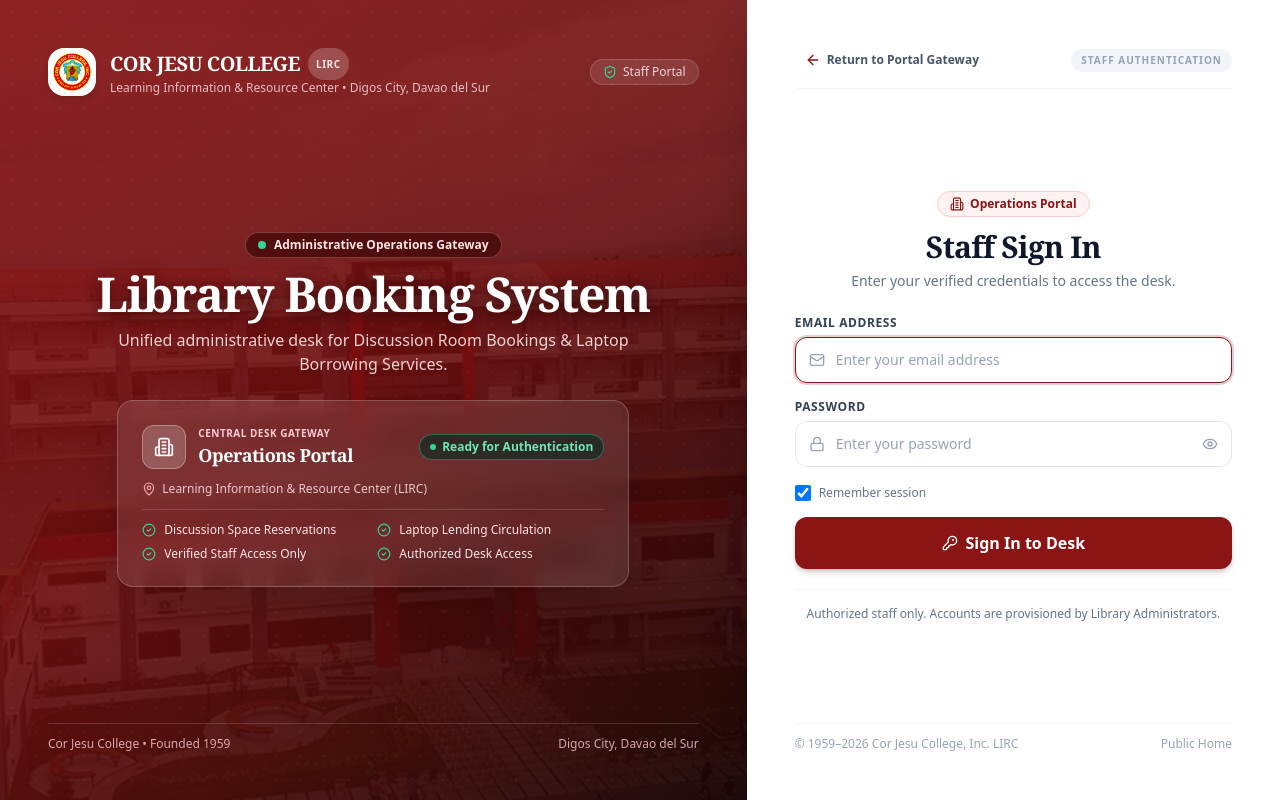
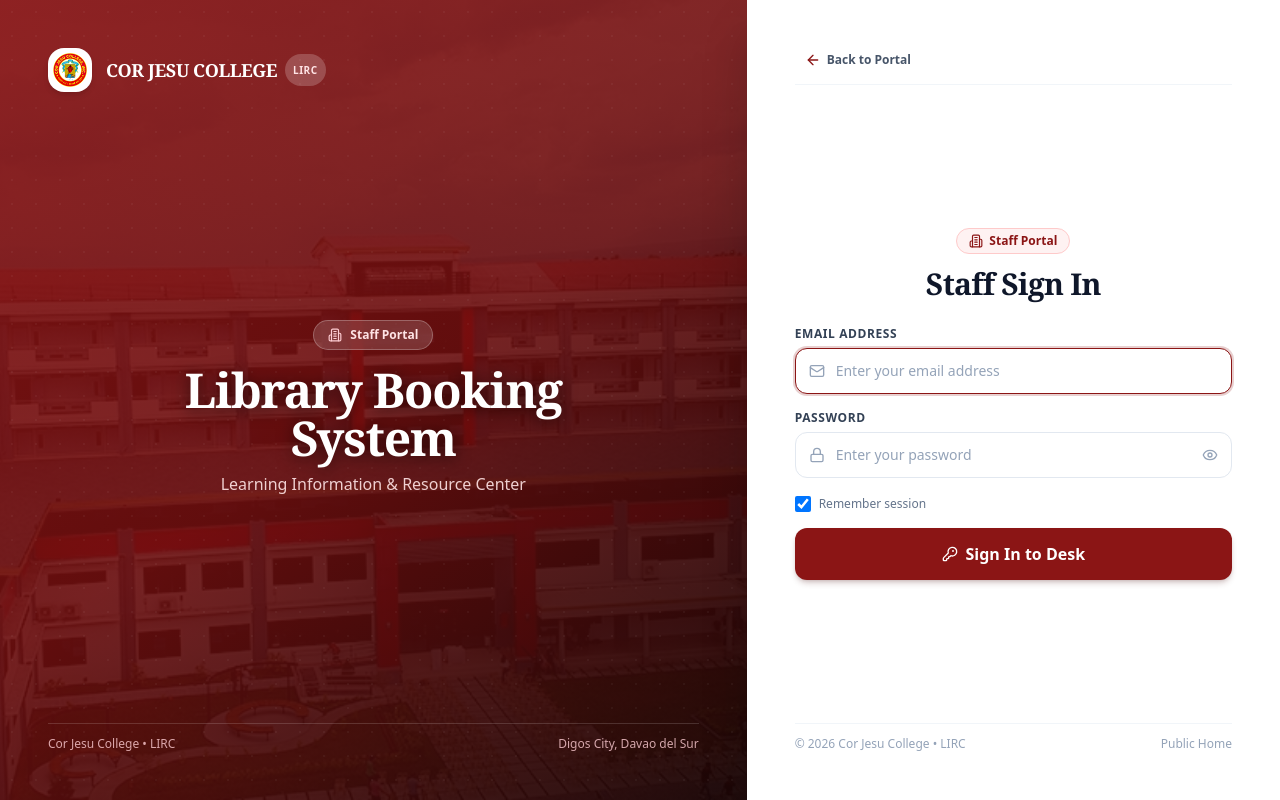
Before and after one commit to ZAndrie/library-booking, a Next.js app: page /login in a window 1280 px wide. Built offline with nearby package versions, Linux system fonts and the light colour scheme.

Commit message:
Remove unnecessary text and cards from login page

```diff
--- a/src/frontend/views/LoginView.tsx
+++ b/src/frontend/views/LoginView.tsx
@@ -14,11 +14,8 @@ import {
   EyeOff,
   Loader2,
   AlertCircle,
-  CheckCircle2,
   Building2,
-  ShieldCheck,
   KeyRound,
-  MapPin,
 } from 'lucide-react';
 
 export default function LoginView() {
@@ -40,61 +37,25 @@ export default function LoginView() {
         return {
           name: 'Discussion Rooms Portal',
           subtitle: 'Collaborative Space Reservations',
-          location: '2nd Floor Left Wing, Norbert Building (Inside Library)',
           icon: DoorOpen,
-          badge: 'Discussion Space Desk',
-          status: 'Active Management Console',
-          chips: [
-            'Collaborative Space Reservations',
-            'Enforces 3 to 15 Student Capacity',
-            'Equipped with Table & Chairs',
-            'Collision-Free Scheduler',
-          ],
         };
       case 'laptops':
         return {
           name: 'Laptop Borrowing Services',
           subtitle: 'Circulation & Hardware Custody Desk',
-          location: 'LIRC Circulation Counter • Hardware Shelf A',
           icon: Laptop,
-          badge: 'Laptop Services Desk',
-          status: 'Circulation Counter Ready',
-          chips: [
-            'Hardware Fleet & Device Checkouts',
-            'Real-Time Overdue Timers',
-            'Return Condition Audits',
-            'Hardware Custody Logs',
-          ],
         };
       case 'dashboard':
         return {
           name: 'Unified Operations Dashboard',
-          subtitle: 'Consolidated Administrative Command',
-          location: 'LIRC Administrative Operations Hub',
+          subtitle: 'Administrative Operations Hub',
           icon: LayoutDashboard,
-          badge: 'Master Supervisory Desk',
-          status: 'All Systems Online',
-          chips: [
-            'Simultaneous Multi-Desk View',
-            'Unified Booking & Loan Ledgers',
-            'Staff Activity Audit Trails',
-            'Real-Time Facility Analytics',
-          ],
         };
       default:
         return {
-          name: 'Operations Portal',
-          subtitle: 'LIRC Counter Administration Desk',
-          location: 'Learning Information & Resource Center (LIRC)',
+          name: 'Staff Portal',
+          subtitle: 'Learning Information & Resource Center',
           icon: Building2,
-          badge: 'Central Desk Gateway',
-          status: 'Ready for Authentication',
-          chips: [
-            'Discussion Space Reservations',
-            'Laptop Lending Circulation',
-            'Verified Staff Access Only',
-            'Authorized Desk Access',
-          ],
         };
     }
   };
@@ -194,8 +155,7 @@ export default function LoginView() {
 
           <div className="inline-flex items-center gap-1.5 px-2.5 py-1 rounded-full bg-white/10 backdrop-blur-xs border border-white/15 text-[11px] text-rose-100 font-semibold shrink-0">
             <PortalIcon className="w-3.5 h-3.5 text-rose-200" />
-            <span className="hidden sm:inline">{portalDetails.name}</span>
-            <span className="sm:hidden">{portalDetails.badge}</span>
+            <span>{portalDetails.name}</span>
           </div>
         </div>
       </div>
@@ -234,9 +194,8 @@ export default function LoginView() {
         </div>
 
         {/* Top: School Brand & Seal */}
-        <div className="relative z-10 flex items-center justify-between gap-4 w-full">
-          <div className="flex items-center gap-3.5">
-            <div className="w-11 h-11 sm:w-12 sm:h-12 rounded-2xl bg-white p-1 border border-white/20 shadow-md flex items-center justify-center shrink-0">
+        <div className="relative z-10 flex items-center gap-3.5 w-full">
+          <div className="w-11 h-11 rounded-2xl bg-white p-1 border border-white/20 shadow-md flex items-center justify-center shrink-0">
             <img
               src="/cjc-logo.png"
               alt="Cor Jesu College Official Seal"
@@ -246,82 +205,34 @@ export default function LoginView() {
             />
           </div>
           <div>
-              <div className="font-serif font-bold text-base sm:text-lg xl:text-xl text-white tracking-tight leading-tight flex items-center gap-2">
+            <div className="font-serif font-bold text-base sm:text-lg text-white tracking-tight leading-tight flex items-center gap-2">
               COR JESU COLLEGE
               <span className="text-[10px] font-sans font-bold bg-white/20 text-rose-100 px-2 py-0.5 rounded-full uppercase tracking-wider backdrop-blur-xs">
                 LIRC
               </span>
             </div>
-              <div className="text-xs text-rose-100/80 font-medium">
-                Learning Information & Resource Center • Digos City, Davao del Sur
-              </div>
           </div>
         </div>
 
-          <div className="hidden sm:inline-flex items-center gap-1.5 px-3 py-1 rounded-full bg-white/10 backdrop-blur-xs border border-white/15 text-xs text-rose-100/90 font-medium">
-            <ShieldCheck className="w-3.5 h-3.5 text-emerald-400" />
-            <span>Staff Portal</span>
-          </div>
+        {/* Center: Clean Minimal Showcase */}
+        <div className="relative z-10 my-auto py-4 max-w-lg w-full mx-auto text-center flex flex-col items-center">
+          <div className="inline-flex items-center gap-2 px-3.5 py-1.5 rounded-full bg-white/15 border border-white/25 text-rose-100 text-xs font-semibold mb-4 backdrop-blur-md">
+            <PortalIcon className="w-3.5 h-3.5 text-rose-200" />
+            <span>{portalDetails.name}</span>
           </div>
 
-        {/* Center: Centered Text & Centered Frosted Card */}
-        <div className="relative z-10 my-auto py-4 max-w-xl w-full mx-auto text-center flex flex-col items-center">
-          <div className="inline-flex items-center gap-2 px-3 py-1 rounded-full bg-red-950/80 border border-red-300/30 text-rose-100 text-xs font-semibold mb-3 backdrop-blur-md shadow-xs mx-auto">
-            <span className="w-2 h-2 rounded-full bg-emerald-400 animate-pulse" />
-            Administrative Operations Gateway
-          </div>
-
-          <h1 className="font-serif text-3xl sm:text-4xl xl:text-5xl font-bold tracking-tight text-white leading-tight drop-shadow-[0_2px_8px_rgba(0,0,0,0.6)] mb-2.5 text-center">
+          <h1 className="font-serif text-4xl xl:text-5xl font-bold tracking-tight text-white leading-tight drop-shadow-[0_2px_8px_rgba(0,0,0,0.6)] mb-2.5 text-center">
             Library Booking System
           </h1>
 
-          <p className="text-sm sm:text-base text-rose-100/90 leading-relaxed font-normal mb-6 max-w-lg mx-auto text-center">
-            Unified administrative desk for Discussion Room Bookings & Laptop Borrowing Services.
+          <p className="text-sm sm:text-base text-rose-100/90 font-medium text-center">
+            {portalDetails.subtitle}
           </p>
-
-          {/* Centered Frosted Glassmorphism Feature Card */}
-          <div className="bg-white/10 backdrop-blur-md border border-white/20 rounded-2xl p-5 sm:p-6 shadow-2xl text-white w-full max-w-lg mx-auto">
-            <div className="flex flex-col sm:flex-row items-center justify-between gap-3 mb-3 text-center sm:text-left">
-              <div className="flex items-center gap-3">
-                <div className="w-11 h-11 rounded-xl bg-white/20 border border-white/30 flex items-center justify-center shrink-0 shadow-inner">
-                  <PortalIcon className="w-5 h-5 text-white" />
-                </div>
-                <div>
-                  <div className="text-[10px] uppercase font-bold tracking-wider text-rose-200">
-                    {portalDetails.badge}
-                  </div>
-                  <h2 className="font-serif text-lg font-bold text-white tracking-tight">
-                    {portalDetails.name}
-                  </h2>
-                </div>
         </div>
 
-              <span className="inline-flex items-center gap-1.5 px-2.5 py-1 rounded-full bg-emerald-950/60 border border-emerald-400/40 text-emerald-300 text-xs font-semibold shrink-0">
-                <span className="w-1.5 h-1.5 rounded-full bg-emerald-400 animate-pulse" />
-                {portalDetails.status}
-              </span>
-            </div>
-
-            <p className="text-xs text-rose-100/85 mb-3 text-center sm:text-left font-medium flex items-center justify-center sm:justify-start gap-1.5">
-              <MapPin className="w-3.5 h-3.5 text-rose-300 shrink-0" />
-              <span>{portalDetails.location}</span>
-            </p>
-
-            {/* 4 Clean Feature Chips */}
-            <div className="grid grid-cols-1 sm:grid-cols-2 gap-2 pt-3 border-t border-white/15 text-xs text-rose-100 text-left">
-              {portalDetails.chips.map((chip, index) => (
-                <div key={index} className="flex items-center gap-2">
-                  <CheckCircle2 className="w-3.5 h-3.5 text-emerald-400 shrink-0" />
-                  <span>{chip}</span>
-                </div>
-              ))}
-            </div>
-          </div>
-        </div>
-
-        {/* Bottom: Institutional Heritage */}
+        {/* Bottom */}
         <div className="relative z-10 pt-3 border-t border-white/15 flex items-center justify-between text-xs text-rose-200/80 font-medium w-full">
-          <div>Cor Jesu College • Founded 1959</div>
+          <div>Cor Jesu College • LIRC</div>
           <div>Digos City, Davao del Sur</div>
         </div>
       </div>
@@ -331,18 +242,14 @@ export default function LoginView() {
       {/* ============================================================== */}
       <div className="flex-1 lg:w-1/2 xl:w-5/12 bg-white flex flex-col justify-between p-5 sm:p-8 lg:p-8 xl:p-12 shadow-2xl relative z-10 lg:min-h-screen overflow-y-auto">
         {/* Top Bar: Return to Portal Selection */}
-        <div className="flex items-center justify-between pb-3 sm:pb-4 border-b border-slate-100 shrink-0">
+        <div className="flex items-center justify-between pb-3 border-b border-slate-100 shrink-0">
           <Link
             href="/portal"
             className="inline-flex items-center gap-1.5 text-xs font-bold text-slate-600 hover:text-[#8B1515] transition-colors group px-2.5 py-1 rounded-lg hover:bg-slate-50"
           >
             <ArrowLeft className="w-4 h-4 transition-transform group-hover:-translate-x-1 text-[#8B1515]" />
-            <span>Return to Portal Gateway</span>
+            <span>Back to Portal</span>
           </Link>
-
-          <span className="text-[10px] font-bold uppercase tracking-widest text-slate-400 bg-slate-100 px-2.5 py-1 rounded-full">
-            Staff Authentication
-          </span>
         </div>
 
         {/* Center: Clean Sign In Form (Pure White Background) */}
@@ -356,9 +263,6 @@ export default function LoginView() {
             <h2 className="font-serif text-3xl font-bold text-slate-900 tracking-tight">
               Staff Sign In
             </h2>
-            <p className="text-xs sm:text-sm text-slate-500 mt-1.5 leading-relaxed">
-              Enter your verified credentials to access the desk.
-            </p>
           </div>
 
           {/* Error Alert */}
@@ -456,18 +360,11 @@ export default function LoginView() {
               )}
             </button>
           </form>
-
-          {/* Account Provisioning Notice */}
-          <div className="mt-5 pt-4 border-t border-slate-100 text-center">
-            <p className="text-xs text-slate-500">
-              Authorized staff only. Accounts are provisioned by Library Administrators.
-            </p>
-          </div>
         </div>
 
-        {/* Bottom Disclaimer */}
+        {/* Bottom Footer */}
         <div className="pt-3 border-t border-slate-100 flex items-center justify-between text-xs text-slate-400 shrink-0">
-          <div>© 1959–2026 Cor Jesu College, Inc. LIRC</div>
+          <div>© 2026 Cor Jesu College • LIRC</div>
           <Link href="/" className="hover:text-slate-600 transition-colors">
             Public Home
           </Link>
```
Lines whose indentation alone changed are shown as unchanged.
